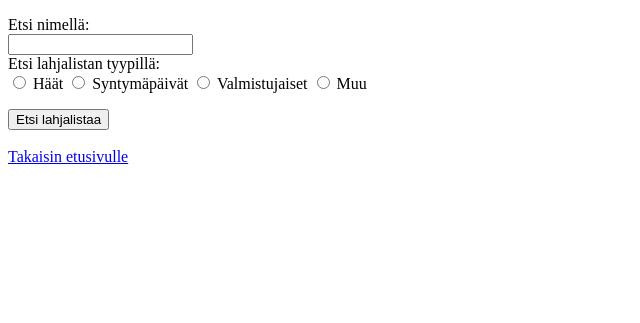
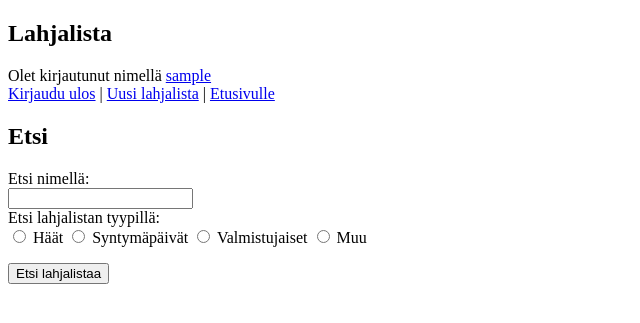
Before and after one commit to vainiovesa/lahjalista, a Flask app: page /find_giftlist in a window 1280 px wide. Shown: the top 323 px of the page, without its empty margins (0-640 px from the left). Run offline with Flask 3, Linux system fonts and the light colour scheme; the visitor is signed in with stand-in values (Sample User, id 1).

Commit message:
Add layout and CSS

```diff
--- a/templates/find.html
+++ b/templates/find.html
@@ -1,11 +1,10 @@
-<!DOCTYPE html>
-<html>
+{% extends "layout.html" %}
 
-<head>
-  <title>Etsi lahjalista</title>
-</head>
+{% block title %}Lahjalista{% endblock %}
 
-<body>
+{% block content %}
+<h2>Etsi</h2>
+
 <form action="/find_giftlist" method="get">
   <p>
     Etsi nimellä: <br />
@@ -33,8 +32,7 @@
   {% endif %}
   </p>
   <p>
-      <input type="submit" name="search" value="Etsi lahjalistaa" /> <br /> <br />
-      <a href="/">Takaisin etusivulle</a> <br />
+    <input type="submit" name="search" value="Etsi lahjalistaa" /> <br />
   </p>
 </form>
 {% if name or type %}
@@ -52,6 +50,4 @@
   </ul>
 {% endif %}
 {% endif %}
-</body>
-
-</html>
+{% endblock %}
--- /dev/null
+++ b/templates/layout.html
@@ -0,0 +1,39 @@
+<!DOCTYPE html>
+<html>
+
+<head>
+  <title>{% block title %}{% endblock %}</title>
+  <link rel="stylesheet" href="/static/main.css">
+</head>
+
+<body>
+  <div class="header">
+    <h2>Lahjalista</h2>
+  </div>
+
+  <div class="nav">
+    <nav>
+        {% if session.user_id %}
+        <p>
+          Olet kirjautunut nimellä <a href="/user/{{ session.username }}">{{ session.username }}</a> <br />
+          <a href="/logout">Kirjaudu ulos</a> |
+          <a href="new_giftlist">Uusi lahjalista</a> |
+          <a href="/">Etusivulle</a>
+        </p>
+        {% else %}
+        <p>
+          Kirjaudu sisään tai rekisteröidy <br />
+          <a href="/register">Rekisteröidy</a> |
+          <a href="/login">Kirjaudu sisään</a> |
+          <a href="/">Etusivulle</a>
+        </p>
+        {% endif %}
+    </nav>
+  </div>
+
+  <div class="content">
+    {% block content %}{% endblock %}
+  </div>
+</body>
+
+</html>
```
Also changed, not shown: templates/index.html (+5 -23 lines), static/main.css (added). Lines whose indentation alone changed are shown as unchanged.
